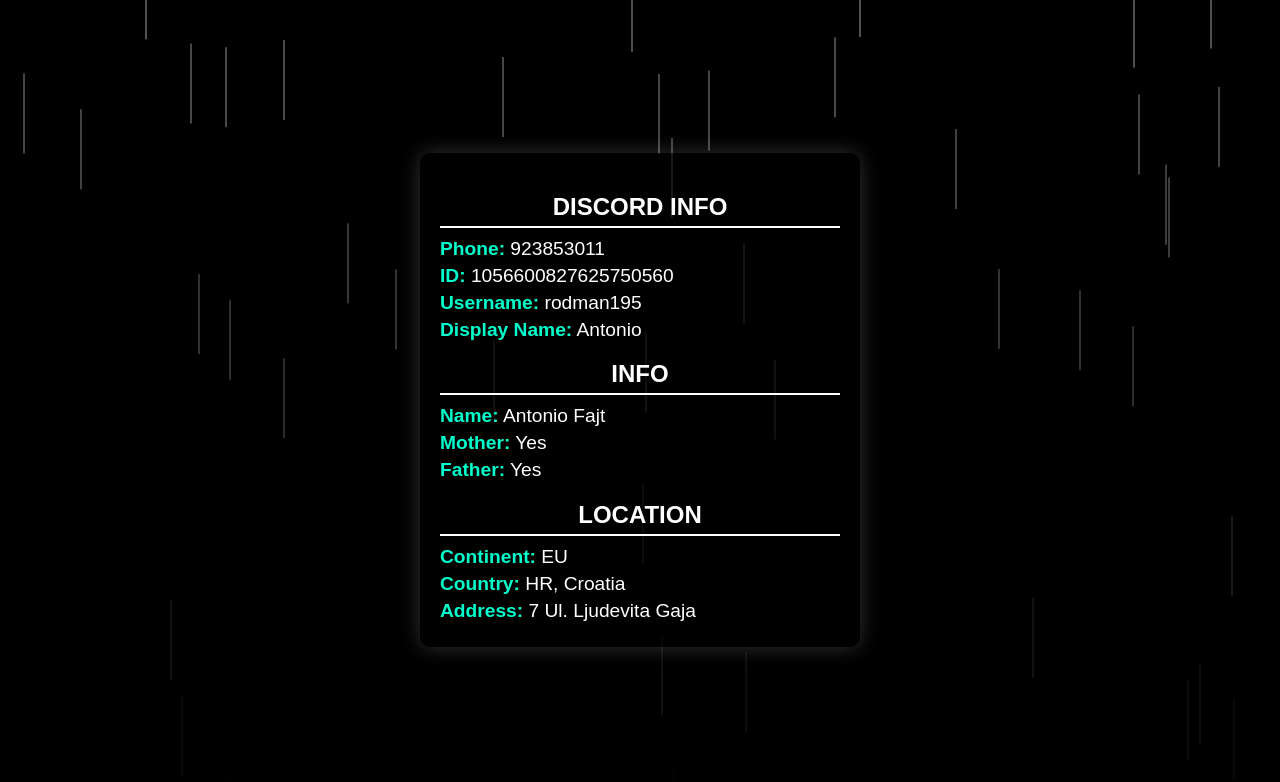
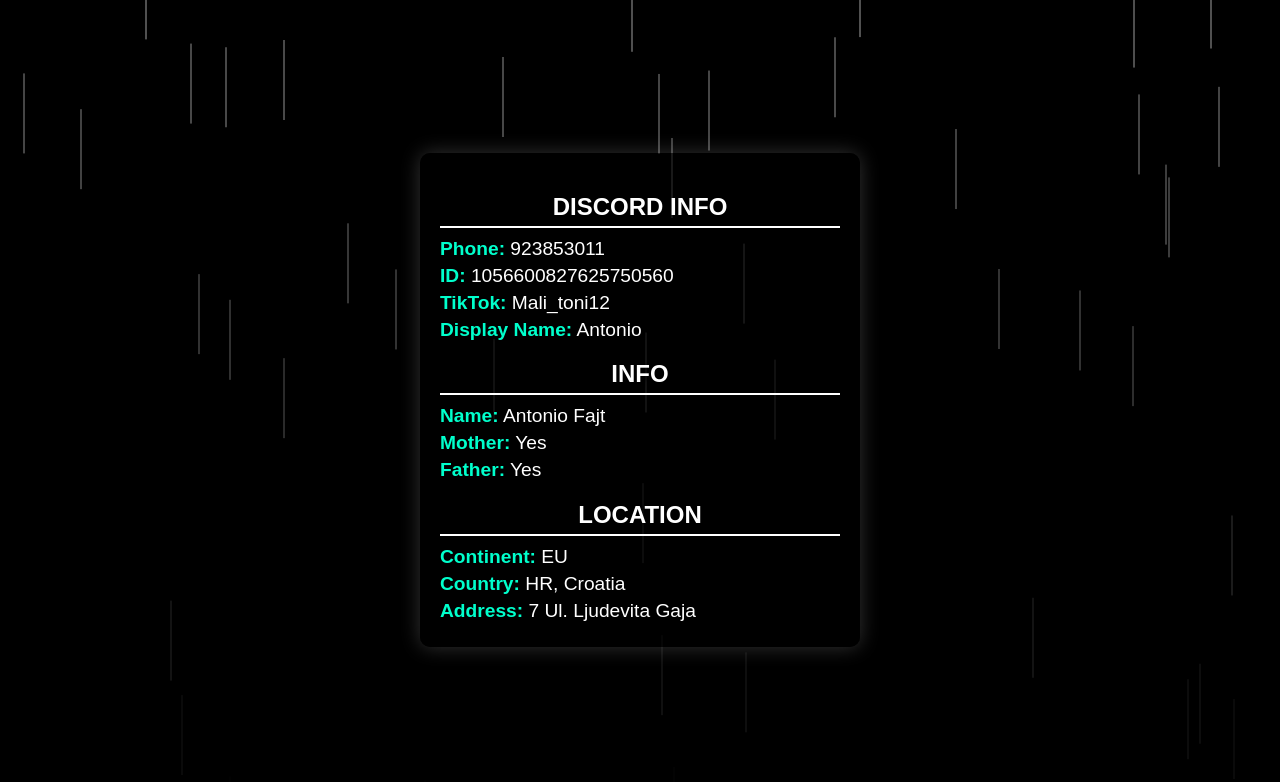
Before and after one commit to cu7n-fraud/cu7n-fraud.githun.io, a plain HTML site: page dx.html in a window 1280 px wide. Drawn offline with Linux system fonts and the light colour scheme.

Commit message:
Update dx.html

```diff
--- a/dx.html
+++ b/dx.html
@@ -85,7 +85,7 @@
         <h2>Discord info</h2>
         <p><span class="highlight">Phone:</span> 923853011</p>
         <p><span class="highlight">ID:</span> 1056600827625750560</p>
-        <p><span class="highlight">Username:</span> rodman195</p>
+        <p><span class="highlight">TikTok:</span> Mali_toni12</p>
         <p><span class="highlight">Display Name:</span> Antonio</p>
 
         <h2>Info</h2>
```
